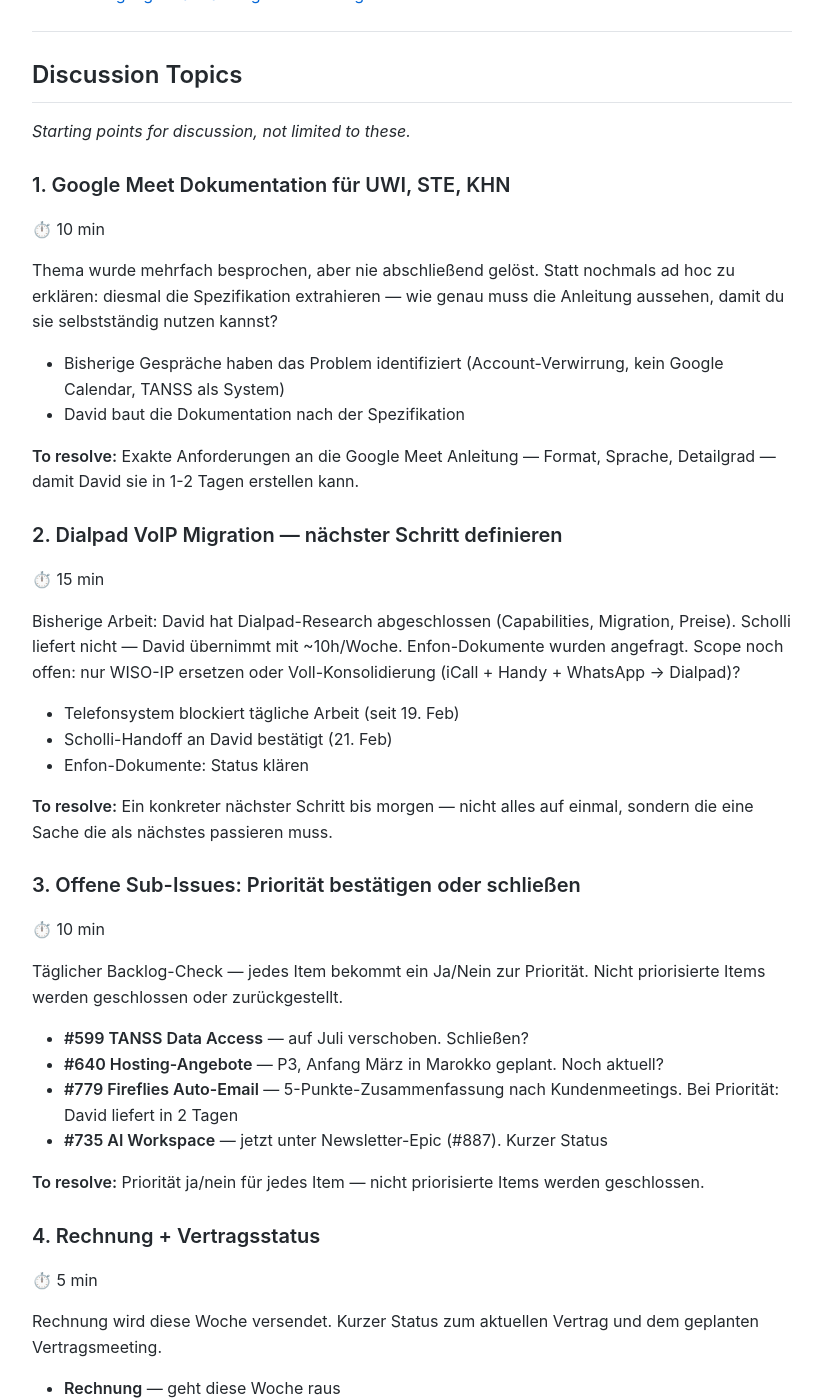
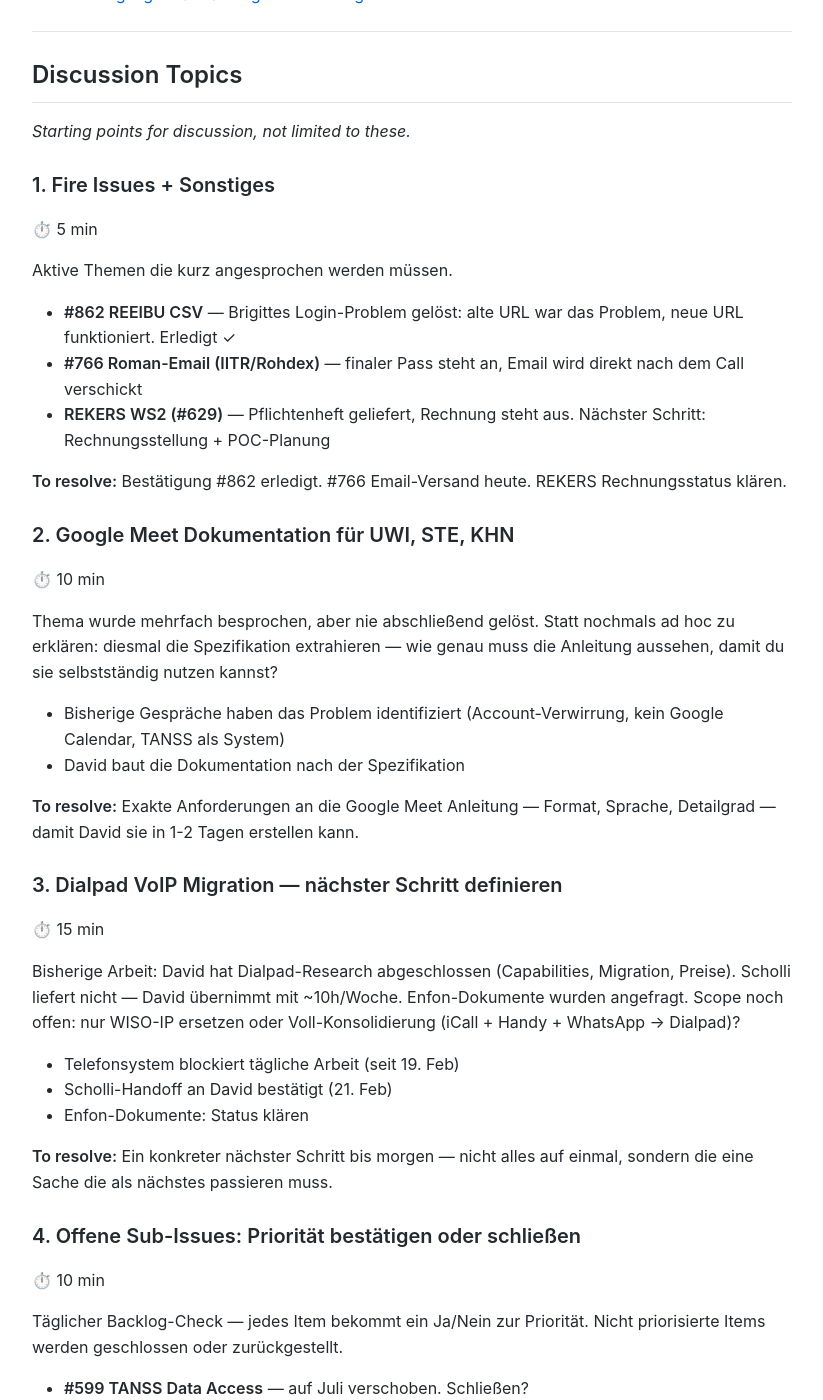
Before and after one commit to MariusWilsch/public-wilsch-ai-pages, a Jekyll site: the page built from project/uwi-retainer/meeting-agenda-daily-sync-2026-02-23.md, in a window 1280 px wide and 1400 px high, scrolled down 763 px. Shown: the whole window, without its empty margins (228-1051 px from the left). Built offline with Jekyll 4.4.1, drawn with Linux system fonts in a browser that asks for light colours; our own code applies the rules of GitHub Pages for plain Markdown files; some of the changed text lies outside the part shown.

Commit message:
Sync from hippocampus 2026-02-23

```diff
--- a/project/uwi-retainer/meeting-agenda-daily-sync-2026-02-23.md
+++ b/project/uwi-retainer/meeting-agenda-daily-sync-2026-02-23.md
@@ -24,7 +24,18 @@ Täglicher Sync — Fortschritt auf den Prioritätsthemen bestätigen, nächste
 
 *Starting points for discussion, not limited to these.*
 
-### 1. Google Meet Dokumentation für UWI, STE, KHN
+### 1. Fire Issues + Sonstiges
+⏱️ 5 min
+
+Aktive Themen die kurz angesprochen werden müssen.
+
+- **#862 REEIBU CSV** — Brigittes Login-Problem gelöst: alte URL war das Problem, neue URL funktioniert. Erledigt ✓
+- **#766 Roman-Email (IITR/Rohdex)** — finaler Pass steht an, Email wird direkt nach dem Call verschickt
+- **REKERS WS2 (#629)** — Pflichtenheft geliefert, Rechnung steht aus. Nächster Schritt: Rechnungsstellung + POC-Planung
+
+**To resolve:** Bestätigung #862 erledigt. #766 Email-Versand heute. REKERS Rechnungsstatus klären.
+
+### 2. Google Meet Dokumentation für UWI, STE, KHN
 ⏱️ 10 min
 
 Thema wurde mehrfach besprochen, aber nie abschließend gelöst. Statt nochmals ad hoc zu erklären: diesmal die Spezifikation extrahieren — wie genau muss die Anleitung aussehen, damit du sie selbstständig nutzen kannst?
@@ -57,7 +68,7 @@ Täglicher Backlog-Check — jedes Item bekommt ein Ja/Nein zur Priorität. Nich
 
 **To resolve:** Priorität ja/nein für jedes Item — nicht priorisierte Items werden geschlossen.
 
-### 4. Rechnung + Vertragsstatus
+### 5. Rechnung + Vertragsstatus
 ⏱️ 5 min
 
 Rechnung wird diese Woche versendet. Kurzer Status zum aktuellen Vertrag und dem geplanten Vertragsmeeting.
@@ -67,17 +78,6 @@ Rechnung wird diese Woche versendet. Kurzer Status zum aktuellen Vertrag und dem
 - **Vertragsmeeting** — für erste Märzwoche geplant. Termin steht?
 
 **To resolve:** Bestätigung Rechnungsversand + Vertragsstatus-Update.
-
-### 5. Fire Issues + Sonstiges
-⏱️ 5 min
-
-Aktive Themen die kurz angesprochen werden müssen.
-
-- **#862 REEIBU CSV** — Brigittes Login-Problem gelöst: alte URL war das Problem, neue URL funktioniert. Erledigt ✓
-- **#766 Roman-Email (IITR/Rohdex)** — finaler Pass steht an, Email wird direkt nach dem Call verschickt
-- **REKERS WS2 (#629)** — Pflichtenheft geliefert, Rechnung steht aus. Nächster Schritt: Rechnungsstellung + POC-Planung
-
-**To resolve:** Bestätigung #862 erledigt. #766 Email-Versand heute. REKERS Rechnungsstatus klären.
 
 ### 6. Standing Items
 ⏱️ 3 min
```
Also changed, not shown: other parts of project/uwi-retainer/meeting-agenda-daily-sync-2026-02-23.md (+2 -2 lines).
